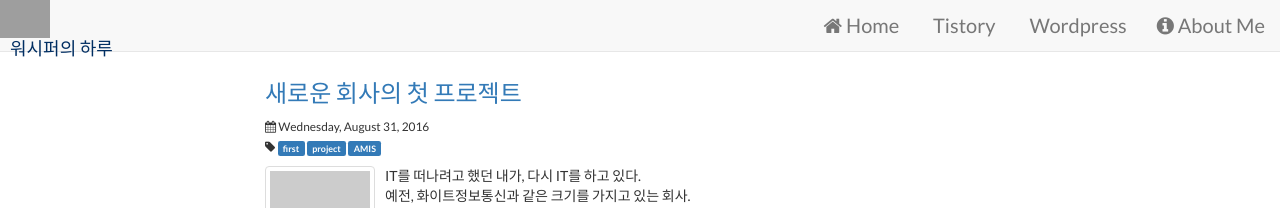
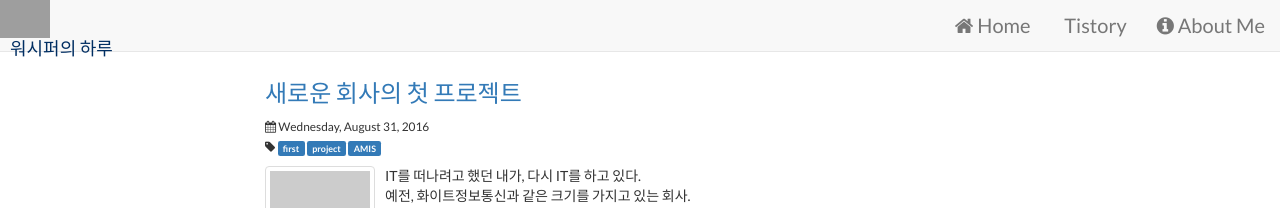
Before and after one commit to MD82/md82.github.io, a Jekyll site: the page built from index.html, in a window 1280 px wide. Shown: the top 208 px of the page. Built offline with Jekyll 4.4.1, drawn with Linux system fonts in a browser that asks for light colours; nearby versions of some CDN libraries; grey boxes are pictures that could not be loaded.

Commit message:
update menu

```diff
--- a/_data/menu.yml
+++ b/_data/menu.yml
@@ -7,9 +7,6 @@ mainmenu:
   Tistory:
       url: "http://md82.tistory.com"
       text: "Tistory"
-  Wordpress:
-      url: "http://md82.co-story.net"
-      text: "Wordpress"
   aboutme:
       url: "/about/"
       text: "About Me"
```
Also changed, not shown: about/index.md (+1 -1 lines).
